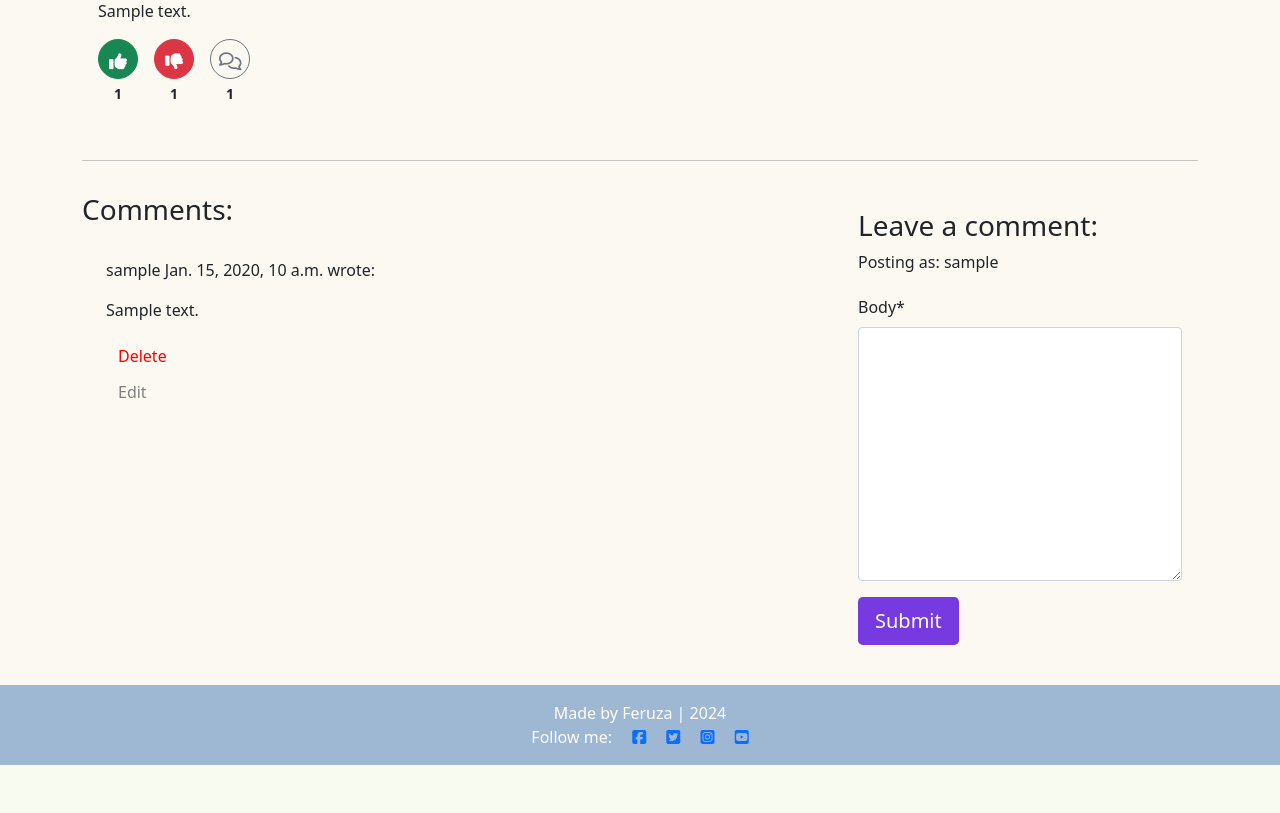
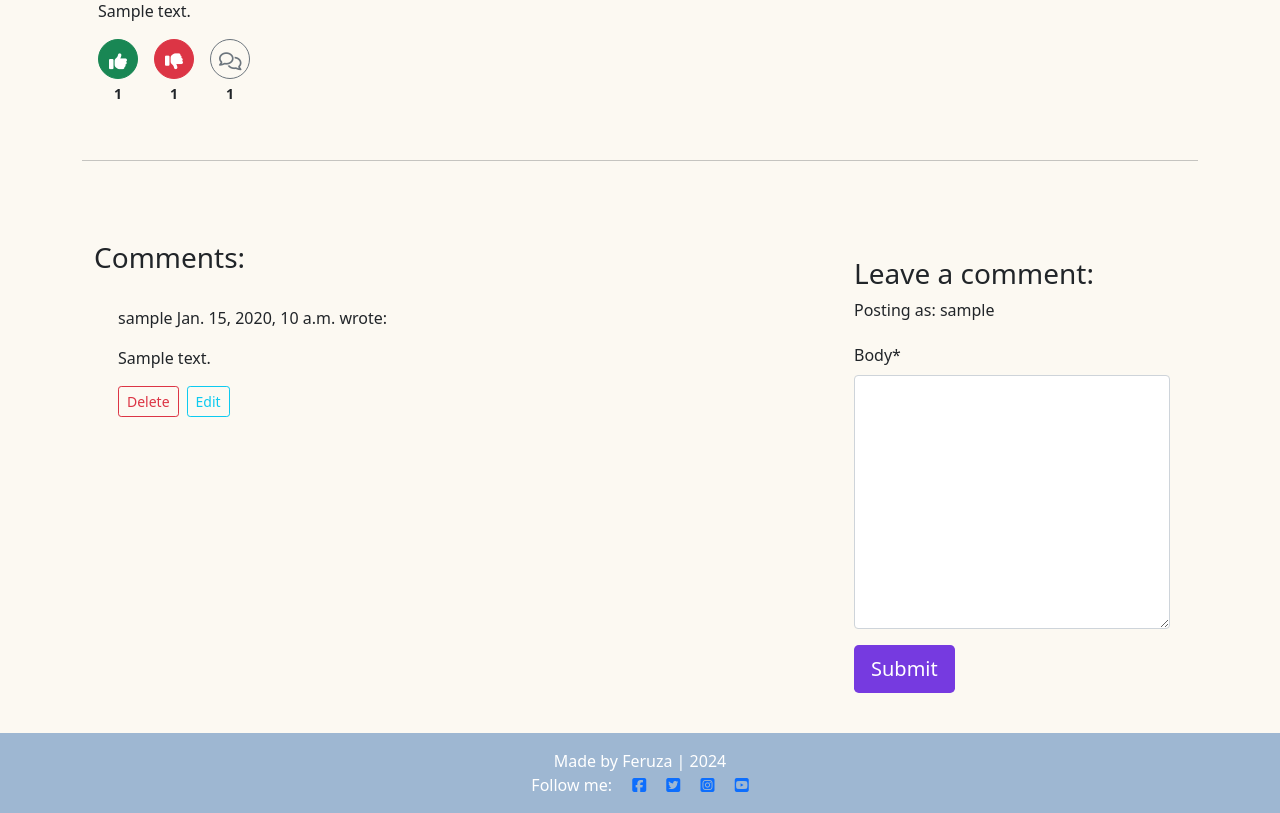
Before and after one commit to FeruzaShokirjonovna/Blog, a Django app: a page that uses templates/post_detail.html in a window 1280 px wide. Shown: the part 422-1235 px from the top of the page. Before the commit the page ends 1187 px from the top, so only its background shows below. Run offline with Django 3.2, Linux system fonts and the light colour scheme; a user stored in the database is signed in; tables that the repository leaves empty hold one stand-in row (values such as "Sample post"); parts of the project's set-up code (start-up, migrations or seed data) failed here and were passed over; some libraries are stand-ins or nearby versions.

Commit message:
Update buttons style in comment section

```diff
--- a/templates/post_detail.html
+++ b/templates/post_detail.html
@@ -114,6 +114,7 @@
     </div>
 
     <!-- Comments section and comment form -->
+    <div class="container mt-5">
         <div class="row">
             <div class="col-md-8 card mb-4 mt-3">
                 <h3>Comments:</h3>
@@ -125,32 +126,47 @@
                         <p class="font-weight-bold">
                             {{ comment.author }} <span class="font-weight-normal">{{ comment.created_on }}</span> wrote:
                         </p>
-                    <div id="comment{{ comment.id }}">{{ comment.body | linebreaks }}</div>
-                    {% if not comment.approved and comment.author == user %}
-                    <p class="approval">This comment is awaiting approval</p>
-                    {% endif %}
+                        <div id="comment{{ comment.id }}" class="comment-body mt-2">{{ comment.body | linebreaks }}
+                        </div>
 
                         <!-- Allow users to delete or edit their own comments -->
                         {% if user.is_authenticated and comment.author == user %}
-                    <form action="{% url 'comment_delete' post.slug comment.id %}" method="POST">
+                        <div class="d-flex justify-content-start align-items-center mt-3">
+
+                            <!-- Delete Button -->
+                            <form action="{% url 'comment_delete' post.slug comment.id %}" method="POST" class="me-2">
                                 {% csrf_token %}
-                        <button type="submit" comment_id="{{ comment.id }}" class="btn btn-delete">Delete</button>
+                                <button type="submit" class="btn btn-outline-danger btn-sm"
+                                    comment_id="{{ comment.id }}">
+                                    <i class="bi bi-trash"></i> Delete
+                                </button>
                             </form>
 
-                    <button class="btn btn-edit" comment_id="{{ comment.id }}"
-                        onclick="showEditForm('{{ comment.id }}')">Edit</button>
+                            <!-- Edit Button -->
+                            <button class="btn btn-outline-info btn-sm" comment_id="{{ comment.id }}"
+                                onclick="showEditForm('{{ comment.id }}')">
+                                <i class="bi bi-pencil"></i> Edit
+                            </button>
 
+                            <!-- Edit Form (Hidden by default) -->
                             <form id="edit-form-{{ comment.id }}" action="{% url 'comment_edit' post.slug comment.id %}"
-                        method="POST" style="display: none;">
+                                method="POST" style="display: none; margin: 10px;">
                                 {% csrf_token %}
-                        <textarea name="body" rows="4" cols="50" id="id_body" class="textarea
-                        form-control">{{ comment.body }}</textarea>
-                        <button type="submit" class="btn btn-primary">Save</button>
-                        <button type="button" class="btn btn-secondary"
+                                <div class="mb-2">
+                                    <textarea name="body" rows="4" cols="50" id="id_body"
+                                        class="form-control">{{ comment.body }}</textarea>
+                                </div>
+                                <div class="d-flex justify-content-evenly">
+                                    <button type="submit" class="btn btn-outline-success btn-sm">Save</button>
+                                    <button type="button" class="btn btn-outline-warning btn-sm"
                                         onclick="hideEditForm('{{ comment.id }}')">Cancel</button>
+                                </div>
                             </form>
 
+                        </div>
                         {% endif %}
+
+
                     </div>
                     {% endfor %}
                 </div>
@@ -170,6 +186,7 @@
                     {% else %}
                     <p>Log in to leave a comment</p>
                     {% endif %}
+                </div>
             </div>
         </div>
     </div>
```
Lines whose indentation alone changed are shown as unchanged.
